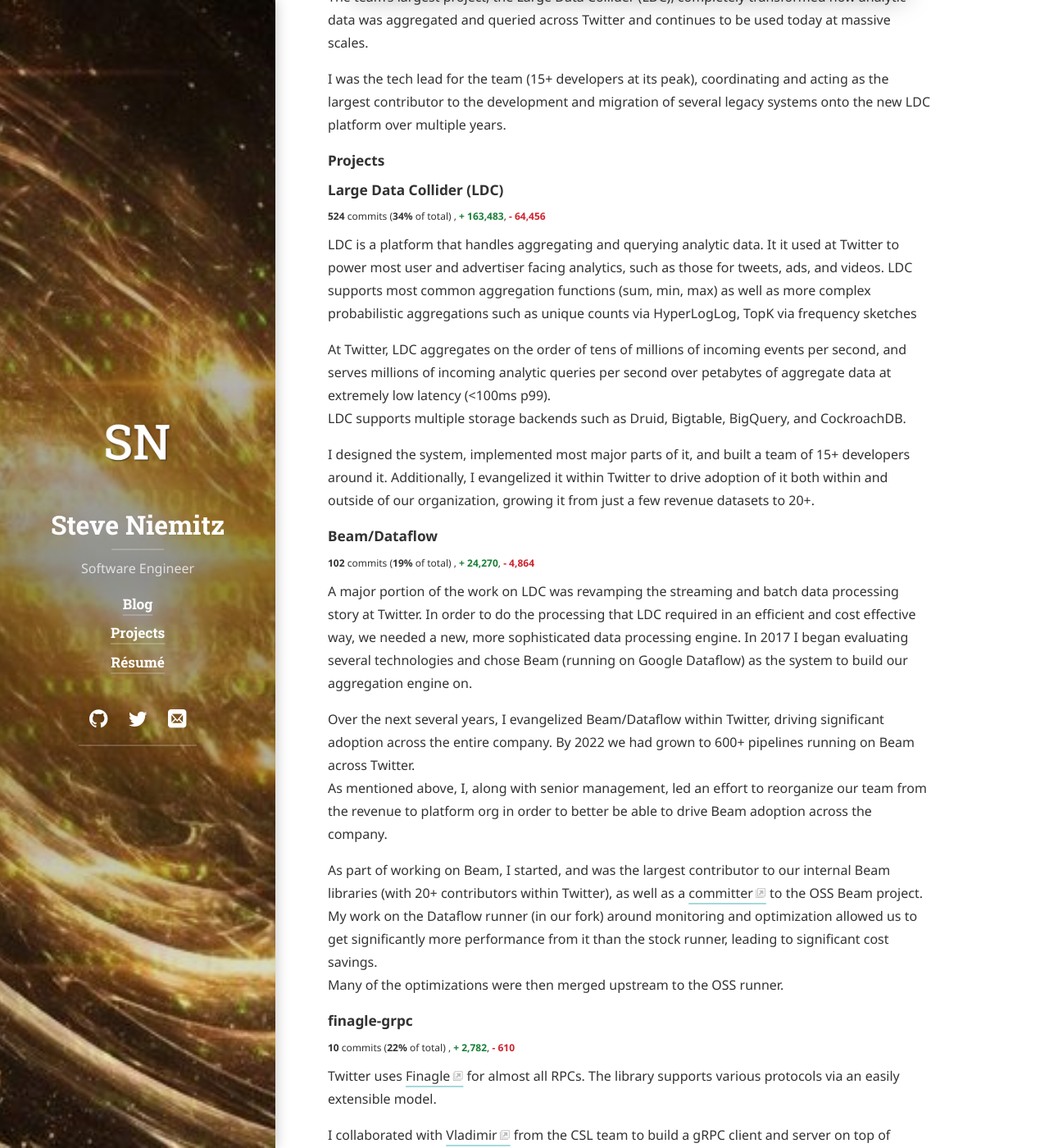
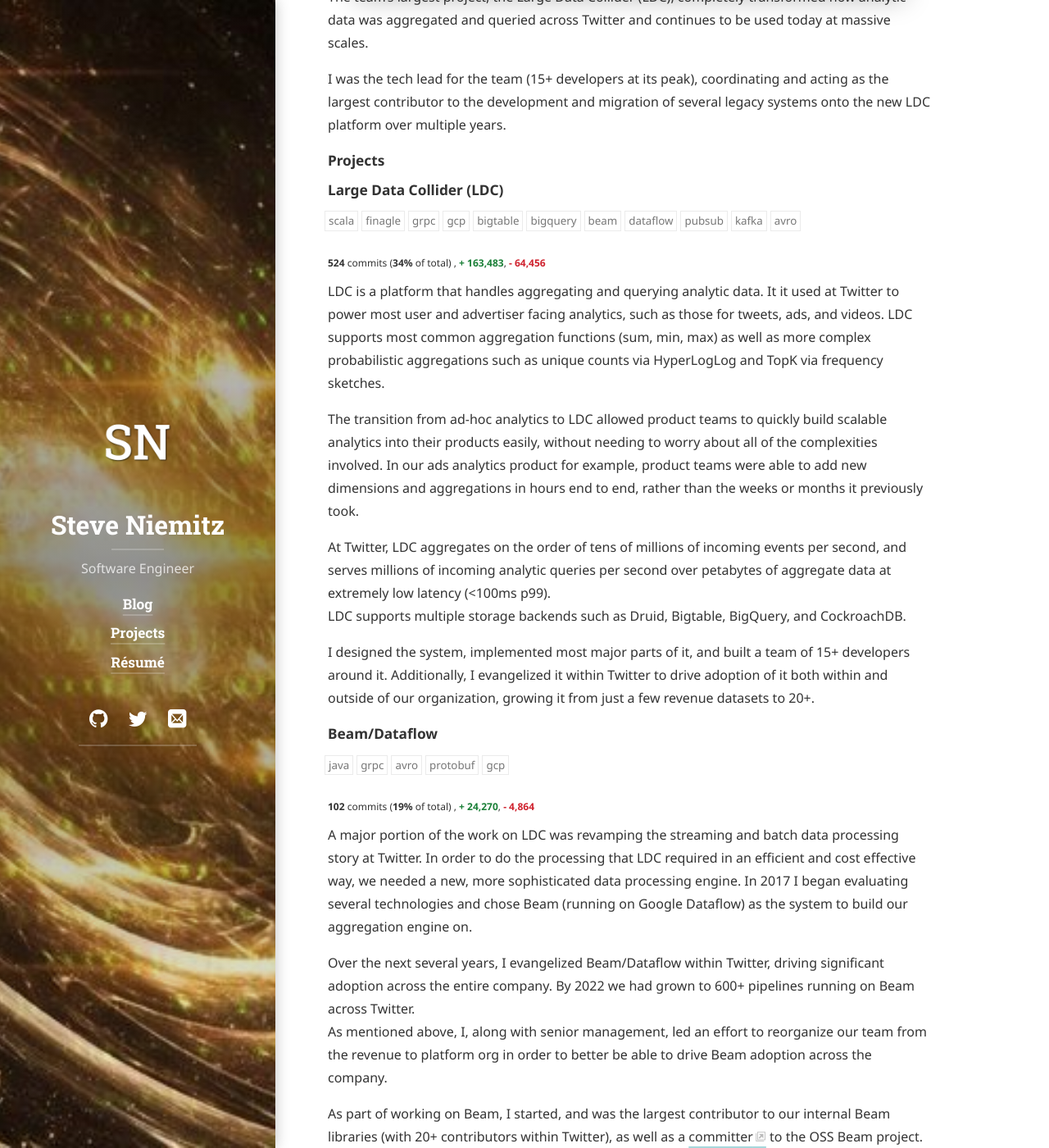
Before and after one commit to steveniemitz/steveniemitz.github.io, a Jekyll site: the page built from resume.md, in a window 1280 px wide and 1400 px high, scrolled down 2049 px. Shown: the whole window at 82% size. Built offline with Jekyll 4.4.1, drawn with Linux system fonts in a browser that asks for light colours; cached includes are drawn as plain includes; nearby versions of some CDN libraries; some web fonts are replaced; library files that are not in the unit come from our copies; some of the changed text lies outside the part shown.

Commit message:
more resume stuff

```diff
--- a/_data/resume.yml
+++ b/_data/resume.yml
@@ -80,7 +80,7 @@ work:
 
     projects:
       - name: Large Data Collider (LDC)
-        language: Scala
+        technologies: [scala, finagle, grpc, gcp, bigtable, bigquery, beam, dataflow, pubsub, kafka, avro]
         stats:
           add: 163483
           remove: 64456
@@ -90,7 +90,12 @@ work:
           LDC is a platform that handles aggregating and querying analytic data.  It it used at Twitter
           to power most user and advertiser facing analytics, such as those for tweets, ads, and videos.
           LDC supports most common aggregation functions (sum, min, max) as well as more complex probabilistic
-          aggregations such as unique counts via HyperLogLog, TopK via frequency sketches
+          aggregations such as unique counts via HyperLogLog and TopK via frequency sketches.
+
+          The transition from ad-hoc analytics to LDC allowed product teams to quickly build scalable analytics
+          into their products easily, without needing to worry about all of the complexities involved.  In our
+          ads analytics product for example, product teams were able to add new dimensions and aggregations in hours
+          end to end, rather than the weeks or months it previously took.
 
           At Twitter, LDC aggregates on the order of tens of millions of incoming events per second, and serves millions of
           incoming analytic queries per second over petabytes of aggregate data at extremely low latency (<100ms p99).
@@ -101,7 +106,7 @@ work:
           organization, growing it from just a few revenue datasets to 20+.
 
       - name: Beam/Dataflow
-        language: Scala
+        technologies: [java, grpc, avro, protobuf, gcp]
         stats:
           add: 24270
           remove: 4864
@@ -110,7 +115,8 @@ work:
         summary: |
           A major portion of the work on LDC was revamping the streaming and batch data processing story at Twitter.
           In order to do the processing that LDC required in an efficient and cost effective way, we needed a new,
-          more sophisticated data processing engine.  In 2017 I began evaluating several technologies and chose Beam (running on Google Dataflow) as the system to build our aggregation engine on.
+          more sophisticated data processing engine.  In 2017 I began evaluating several technologies and chose Beam
+          (running on Google Dataflow) as the system to build our aggregation engine on.
 
           Over the next several years, I evangelized Beam/Dataflow within Twitter, driving significant adoption
           across the entire company.  By 2022 we had grown to 600+ pipelines running on Beam across Twitter.
@@ -123,15 +129,22 @@ work:
           allowed us to get significantly more performance from it than the stock runner, leading to significant cost savings.
           Many of the optimizations were then merged upstream to the OSS runner.
 
+          The transition from scalding (batch) or heron (streaming) to Beam unlocked multiple significant advantages for
+          product teams.  Beam is significantly more reliable and scalable than existing solutions, allowing teams to focus
+          on developing value-add for the busniess rather than operational burden.  Additionally, many jobs developed in Beam
+          simply could not run on scalding due to scale.  Being able to run these massive jobs allowed many teams to innovate in
+          new ways and develop new products that would not be possible previously.
+
       - name: finagle-grpc
-        language: Scala
+        technologies: [finagle, grpc, protobuf, http2]
         stats:
           add: 2782
           remove: 610
           commits: 10
           commit_pct: 22
         summary: |
-          Twitter uses [Finagle](https://github.com/twitter/finagle) for almost all RPCs.  The library supports various protocols via an easily extensible model.
+          Twitter uses [Finagle](https://github.com/twitter/finagle) for almost all RPCs.  The library supports various
+          protocols via an easily extensible model.
 
           I collaborated with [Vladimir](https://github.com/vkostyukov) from the CSL team
           to build a gRPC client and server on top of finagle.  Both are fully compatible with
@@ -142,7 +155,7 @@ work:
           quickly adopted across multiple teams.
 
       - name: JVM Runtime Code-Generation
-        language: Scala
+        technologies: [scala, java, jvm, ByteBuddy]
         stats:
           add: 4993
           remove: 275
@@ -169,7 +182,7 @@ work:
           resulting in massive performance and cost savings.
 
       - name: Data Format Optimization
-        language: Scala
+        technologies: [scala, avro, thrift]
         stats:
           add: 22271
           remove: 3687
@@ -195,7 +208,7 @@ work:
       Aurora/Mesos, and monitoring infrastructure.
     projects:
       - name: Aurora/Mesos
-        language: Java, Python
+        technologies: [java, python, docker]
         stats:
           add: 1339
           remove: 209
@@ -209,7 +222,7 @@ work:
           Aurora, working closely with the Aurora community and eventually becoming a member of the Aurora
           PMC.
       - name: Scales
-        language: Python
+        technologies: [python, thriftmux, tcp]
         stats:
           add: 22515
           remove: 14076
@@ -355,3 +368,20 @@ skills:
       - "Avro"
       - "Thrift"
       - "Protobuf"
+  - name: "Databases"
+    level: Master
+    keywords:
+      - Bigtable
+      - BigQuery
+      - Postgres
+      - MSSQL
+      - Calcite
+  - name: Data Processing
+    level: Master
+    keywords:
+      - Beam
+      - Dataflow
+      - Flink
+      - Scalding
+      - Hadoop
+      - Heron
--- a/_includes/pro/resume/work.html
+++ b/_includes/pro/resume/work.html
@@ -61,6 +61,15 @@
             {% include components/from-to.html from=project.startDate to=project.endDate format=from_to_format %}
           </p>
         {% endif %}
+
+        {% if project.technologies %}
+        <ul class="tags">
+          {% for key in project.technologies %}
+            <li class="tag">{{ key }}</li>
+          {% endfor %}
+        </ul>
+        {% endif %}
+
         {% if project.stats %}
         <div class="project-stats">
           <span class="commits">{{ project.stats.commits }}</span> commits
```
